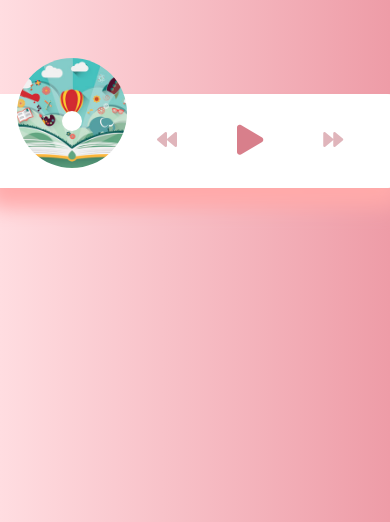
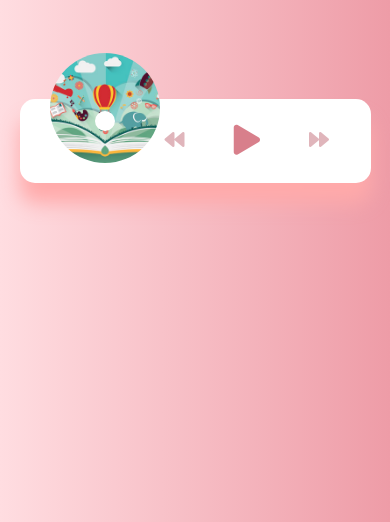
Before and after one commit to Teja54/Javascript-Applications, a plain HTML site: page Music Player/index.html in a window 390 px wide. Shown: the part 322-844 px from the top of the page. Drawn offline with Linux system fonts and the light colour scheme.

Commit message:
added responsives

```diff
--- a/Music Player/style.css
+++ b/Music Player/style.css
@@ -74,7 +74,7 @@ body {
 }
 
 .action-btn {
-  background-color: #fff;
+  background-color: transparent;
   border: 0;
   cursor: pointer;
   font-size: 20px;
@@ -129,3 +129,18 @@ body {
 #title {
   text-transform: capitalize;
 }
+
+@media (max-width: 450px) {
+  .music-container {
+    max-width: 450px;
+    width: 90%;
+  }
+  .navigation {
+    justify-content: space-between;
+    width: 60%;
+  }
+  .action-btn {
+    padding: 5px;
+    margin: 0;
+  }
+}
```
